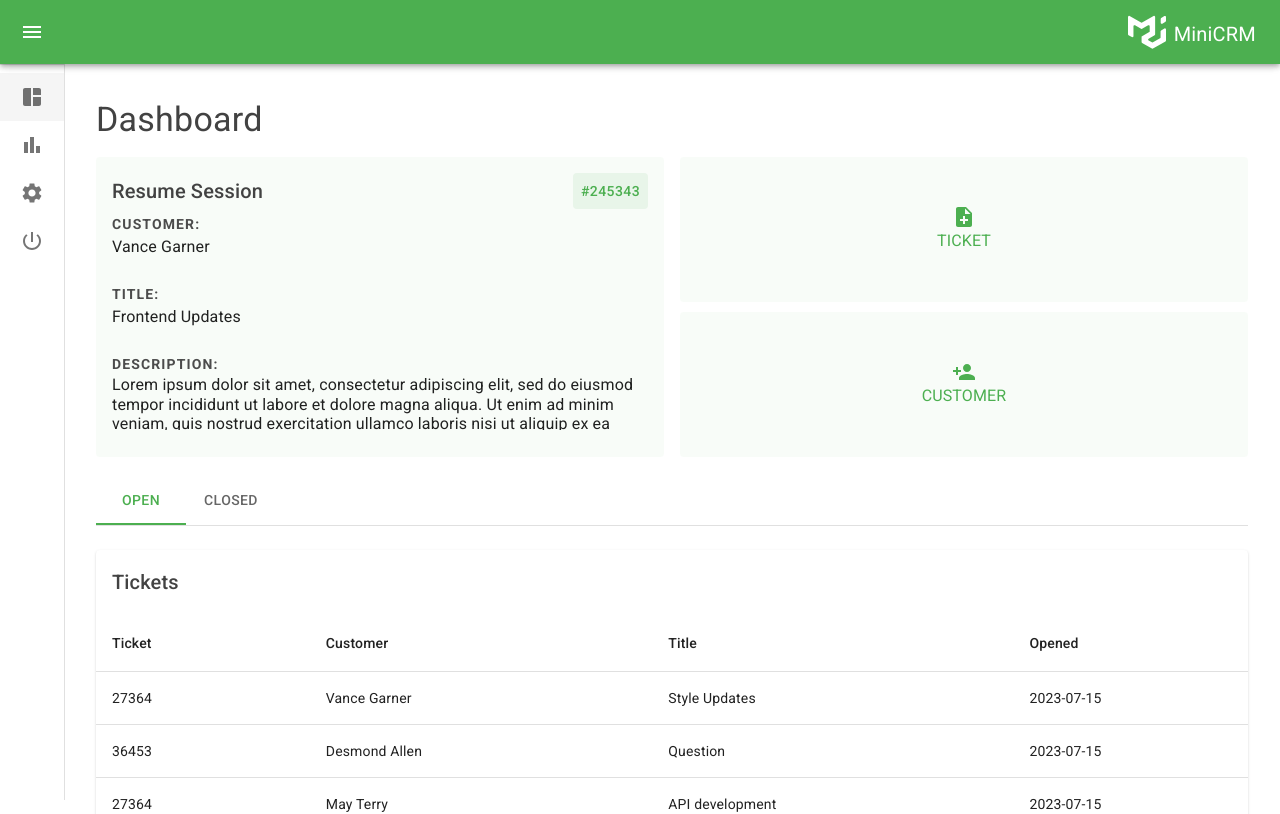
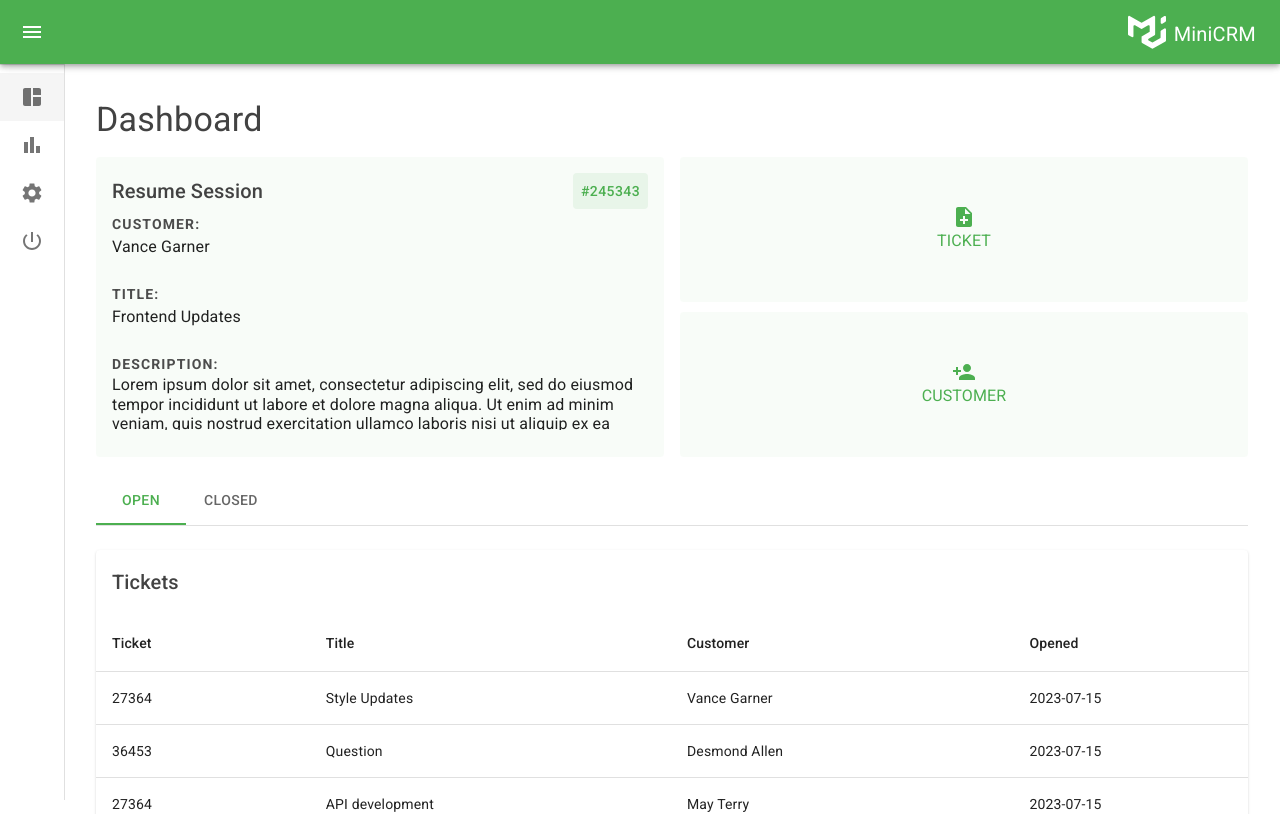
Before and after one commit to boostedd2/material-mini-crm, a Next.js app: page /dashboard in a window 1280 px wide. Shown: the top 814 px of the page. Built offline with nearby package versions, Linux system fonts and the light colour scheme; sample sign-in values are in the browser's storage.

Commit message:
Swap title and customer columns in ticket tabels, remove unused imports

```diff
--- a/src/_components/Dashboard/ClosedTicketsTable.js
+++ b/src/_components/Dashboard/ClosedTicketsTable.js
@@ -13,13 +13,6 @@ import TableSortLabel from '@mui/material/TableSortLabel';
 import Toolbar from '@mui/material/Toolbar';
 import Typography from '@mui/material/Typography';
 import Paper from '@mui/material/Paper';
-import Checkbox from '@mui/material/Checkbox';
-import IconButton from '@mui/material/IconButton';
-import Tooltip from '@mui/material/Tooltip';
-import FormControlLabel from '@mui/material/FormControlLabel';
-import Switch from '@mui/material/Switch';
-import DeleteIcon from '@mui/icons-material/Delete';
-import FilterListIcon from '@mui/icons-material/FilterList';
 import { visuallyHidden } from '@mui/utils';
 
 function createData(ticket, customer, title, opened) {
@@ -87,16 +80,16 @@ const headCells = [
     label: 'Ticket',
   },
   {
+    id: 'title',
+    numeric: false,
+    disablePadding: false,
+    label: 'Title',
+  },
+  {
     id: 'customer',
     numeric: false,
     disablePadding: false,
     label: 'Customer',
-  },
-  {
-    id: 'title',
-    numeric: false,
-    disablePadding: false,
-    label: 'Title',
   },
   {
     id: 'opened',
@@ -266,8 +259,8 @@ const ClosedTicketsTable = () => {
                     >
                       {row.ticket}
                     </TableCell>
+                    <TableCell align="left">{row.title}</TableCell>
                     <TableCell align="left">{row.customer}</TableCell>
-                    <TableCell align="left">{row.title}</TableCell>
                     <TableCell align="left">{row.opened}</TableCell>
                   </TableRow>
                 );
--- a/src/_components/Dashboard/TicketsTable.js
+++ b/src/_components/Dashboard/TicketsTable.js
@@ -13,13 +13,6 @@ import TableSortLabel from '@mui/material/TableSortLabel';
 import Toolbar from '@mui/material/Toolbar';
 import Typography from '@mui/material/Typography';
 import Paper from '@mui/material/Paper';
-import Checkbox from '@mui/material/Checkbox';
-import IconButton from '@mui/material/IconButton';
-import Tooltip from '@mui/material/Tooltip';
-import FormControlLabel from '@mui/material/FormControlLabel';
-import Switch from '@mui/material/Switch';
-import DeleteIcon from '@mui/icons-material/Delete';
-import FilterListIcon from '@mui/icons-material/FilterList';
 import { visuallyHidden } from '@mui/utils';
 
 function createData(ticket, customer, title, opened) {
@@ -87,16 +80,16 @@ const headCells = [
     label: 'Ticket',
   },
   {
+    id: 'title',
+    numeric: false,
+    disablePadding: false,
+    label: 'Title',
+  },
+  {
     id: 'customer',
     numeric: false,
     disablePadding: false,
     label: 'Customer',
-  },
-  {
-    id: 'title',
-    numeric: false,
-    disablePadding: false,
-    label: 'Title',
   },
   {
     id: 'opened',
@@ -266,8 +259,8 @@ const TicketsTable = () => {
                     >
                       {row.ticket}
                     </TableCell>
+                    <TableCell align="left">{row.title}</TableCell>
                     <TableCell align="left">{row.customer}</TableCell>
-                    <TableCell align="left">{row.title}</TableCell>
                     <TableCell align="left">{row.opened}</TableCell>
                   </TableRow>
                 );
```
